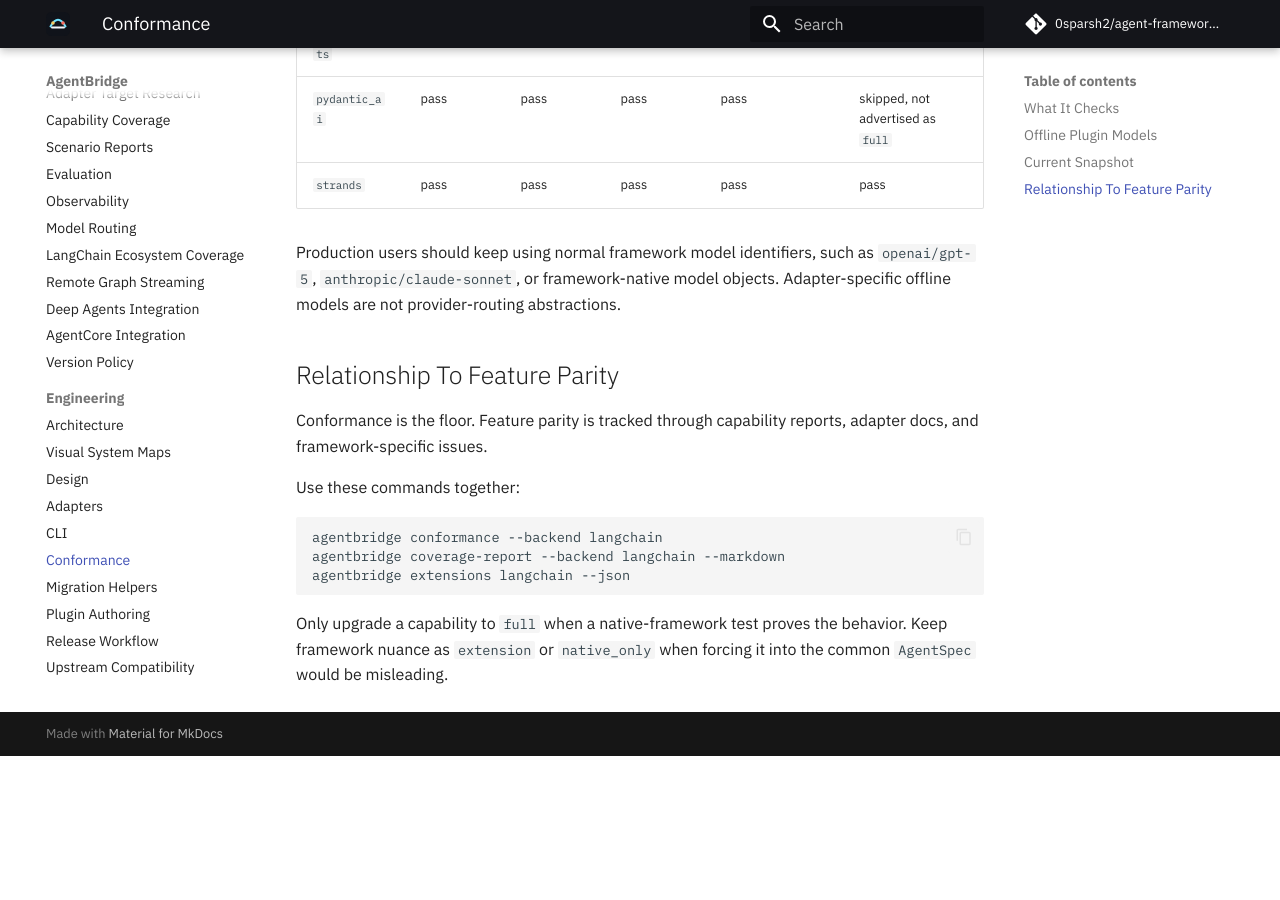
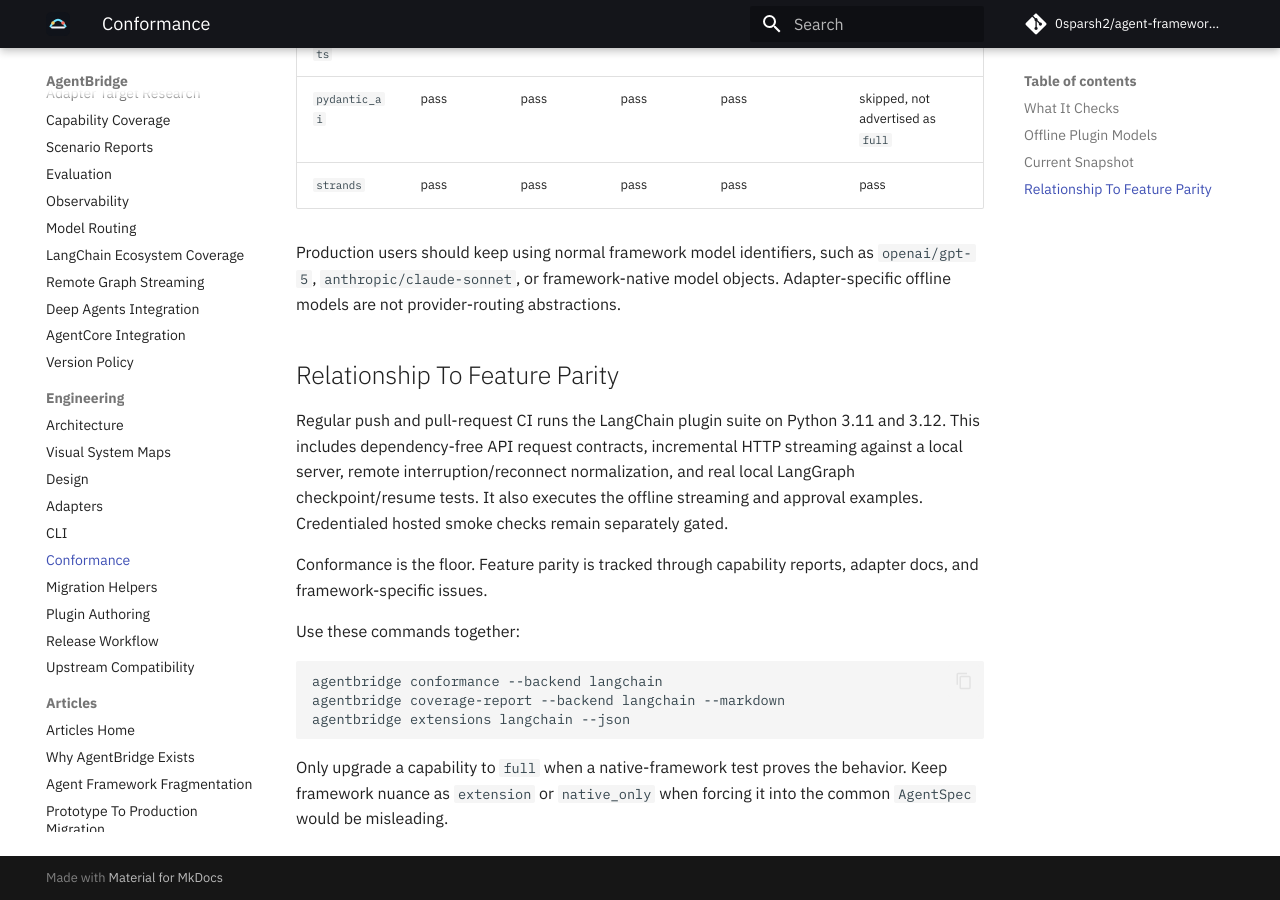
Before and after one commit to 0sparsh2/AgentBridge, an MkDocs documentation site: the page built from docs/conformance.md, in a window 1280 px wide and 900 px high, scrolled down 1703 px. Built offline with MkDocs 1.6.1 and Material for MkDocs 9.7.7, drawn with Linux system fonts in a browser that asks for light colours; comment, search, counter and statistics services are not loaded; before the commit the page ends 2459 px from its top, so only the background shows below that.

Commit message:
ci: gate LangChain remote conformance on pushes and PRs

```diff
--- a/docs/conformance.md
+++ b/docs/conformance.md
@@ -63,6 +63,12 @@
 
 ## Relationship To Feature Parity
 
+Regular push and pull-request CI runs the LangChain plugin suite on Python 3.11 and 3.12.
+This includes dependency-free API request contracts, incremental HTTP streaming against a local
+server, remote interruption/reconnect normalization, and real local LangGraph checkpoint/resume
+tests. It also executes the offline streaming and approval examples. Credentialed hosted smoke
+checks remain separately gated.
+
 Conformance is the floor. Feature parity is tracked through capability reports, adapter docs, and
 framework-specific issues.
 
```
Also changed, not shown: 1 other file.
